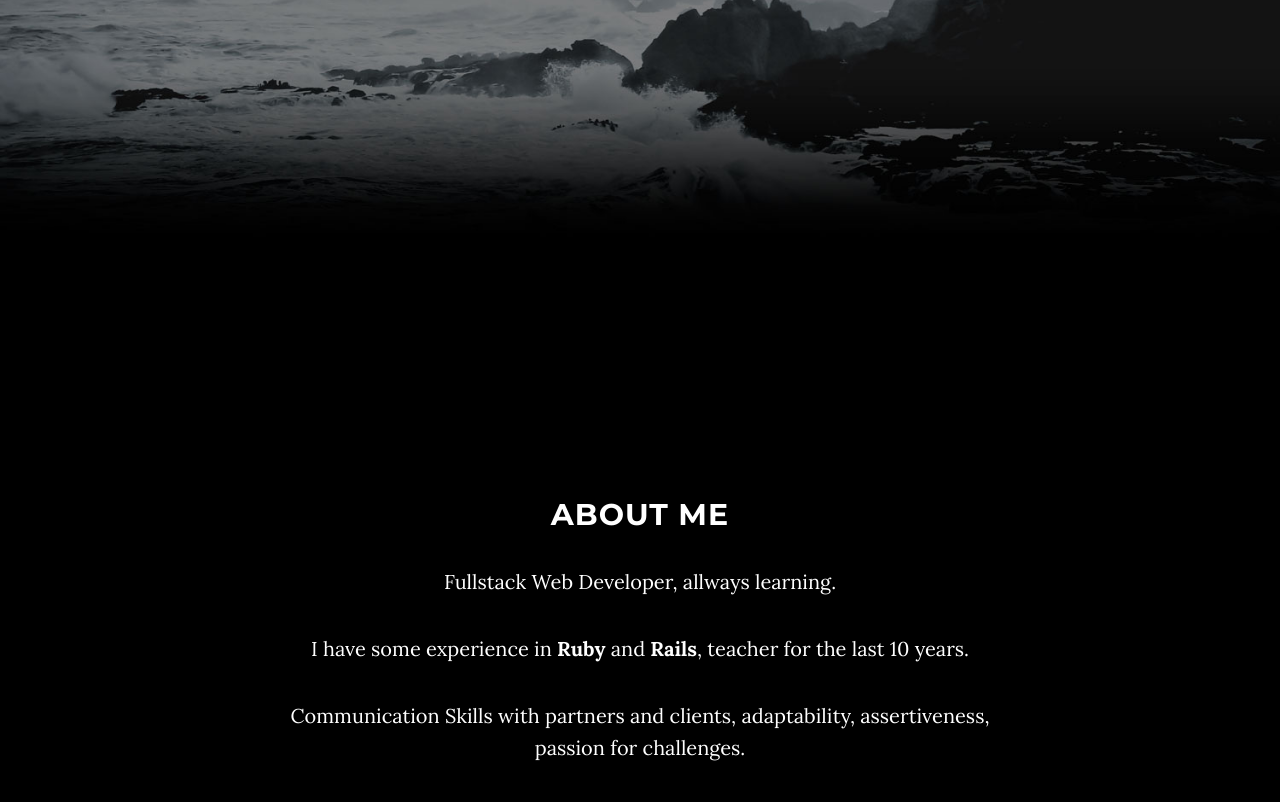
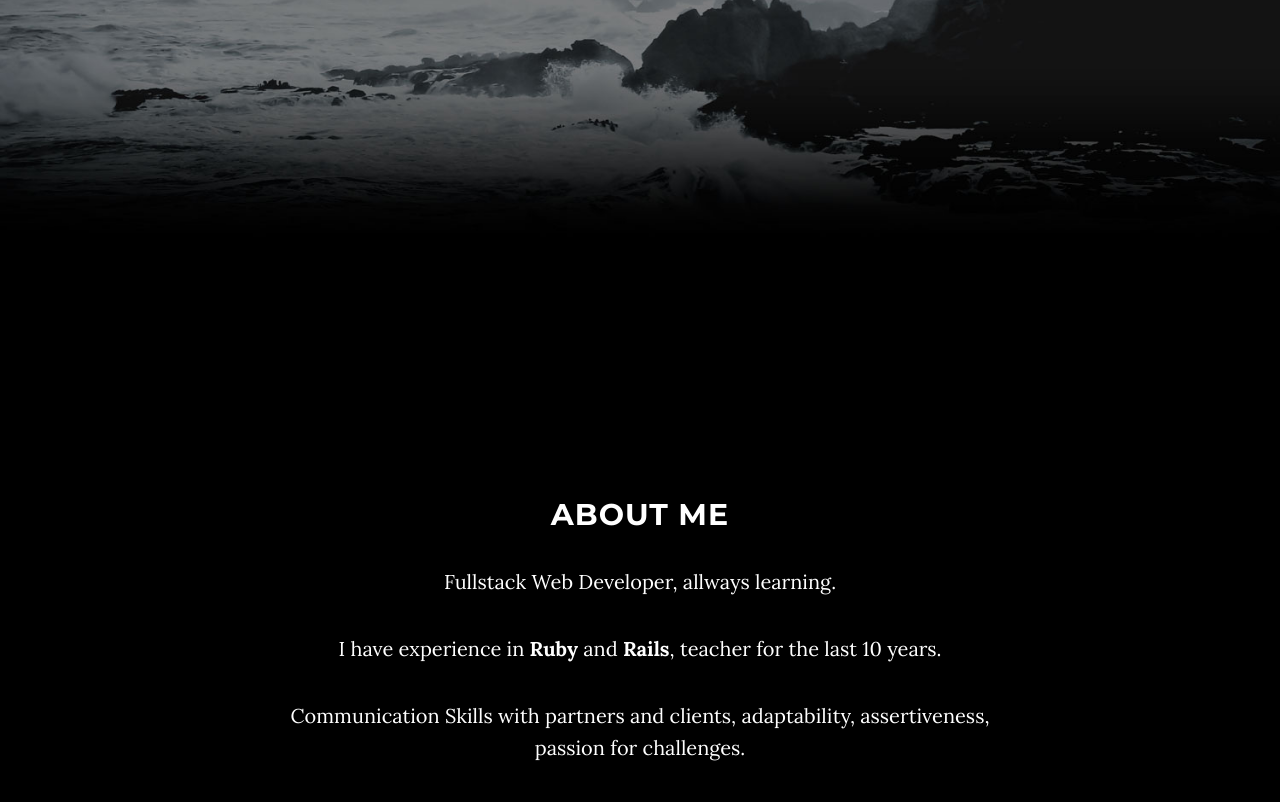
Before and after one commit to RobertoRuedaQ/robertoruedaq.github.io, a website: page index.html in a window 1280 px wide. Shown: the part 552-1354 px from the top of the page. Drawn offline with nearby package versions, Linux system fonts and the light colour scheme; some packages are replaced by stand-ins of ours.

Commit message:
updated the view

```diff
--- a/index.html
+++ b/index.html
@@ -76,7 +76,7 @@
                     <div class="col-md-8 col-md-offset-2">
                         <h3 class="brand-heading">Roberto Rueda</h3>
                         <p class="intro-text">Educator, learner, lawful beginner.
-                            <br>Also Fullstack Web Developer.</p>
+                            <br>Also <strong>Fullstack Web Developer</strong>.</p>
                         <a href="#about" class="btn btn-circle page-scroll">
                             <i class="fa fa-angle-double-down animated"></i>
                         </a>
@@ -92,7 +92,7 @@
             <div class="col-lg-8 col-lg-offset-2">
                 <h2>About Me</h2>
                 <p>Fullstack Web Developer, allways learning.</p>
-                <p>I have some experience in <b>Ruby</b> and <b>Rails</b>, teacher for the last 10 years.</p>
+                <p>I have experience in <strong>Ruby</strong> and <strong>Rails</strong>, teacher for the last 10 years.</p>
                 <p>Communication Skills with partners and clients, adaptability, assertiveness, passion for challenges.</p>
             </div>
         </div>
```
